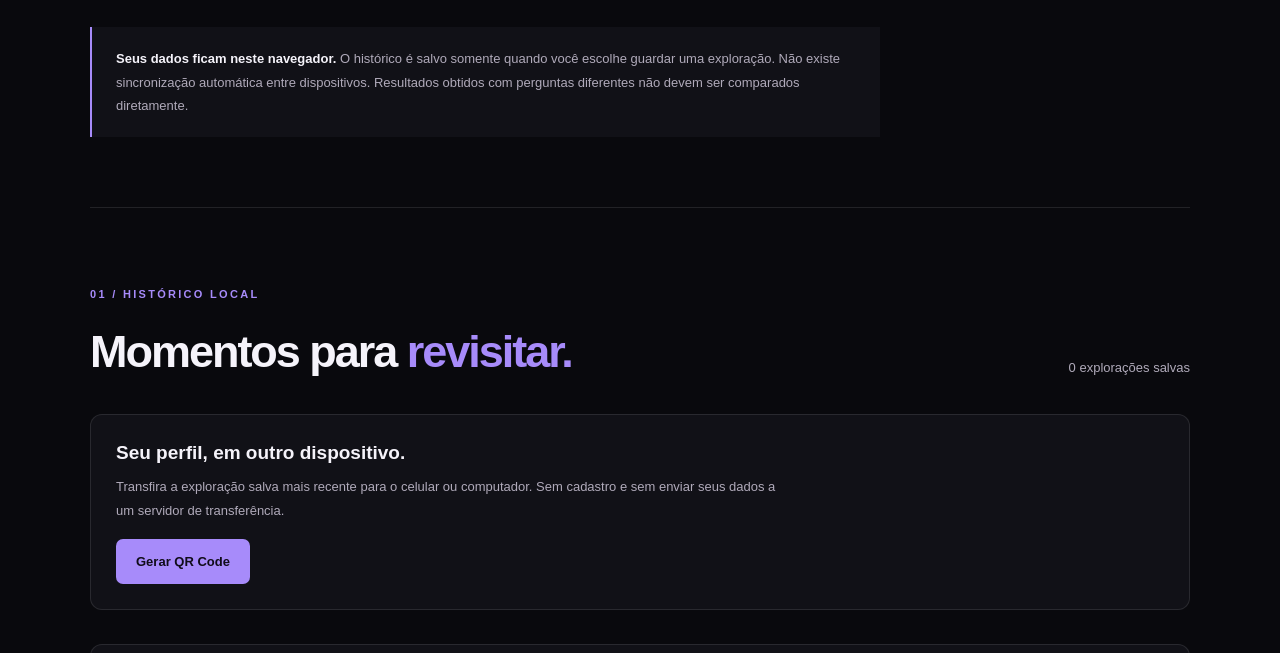
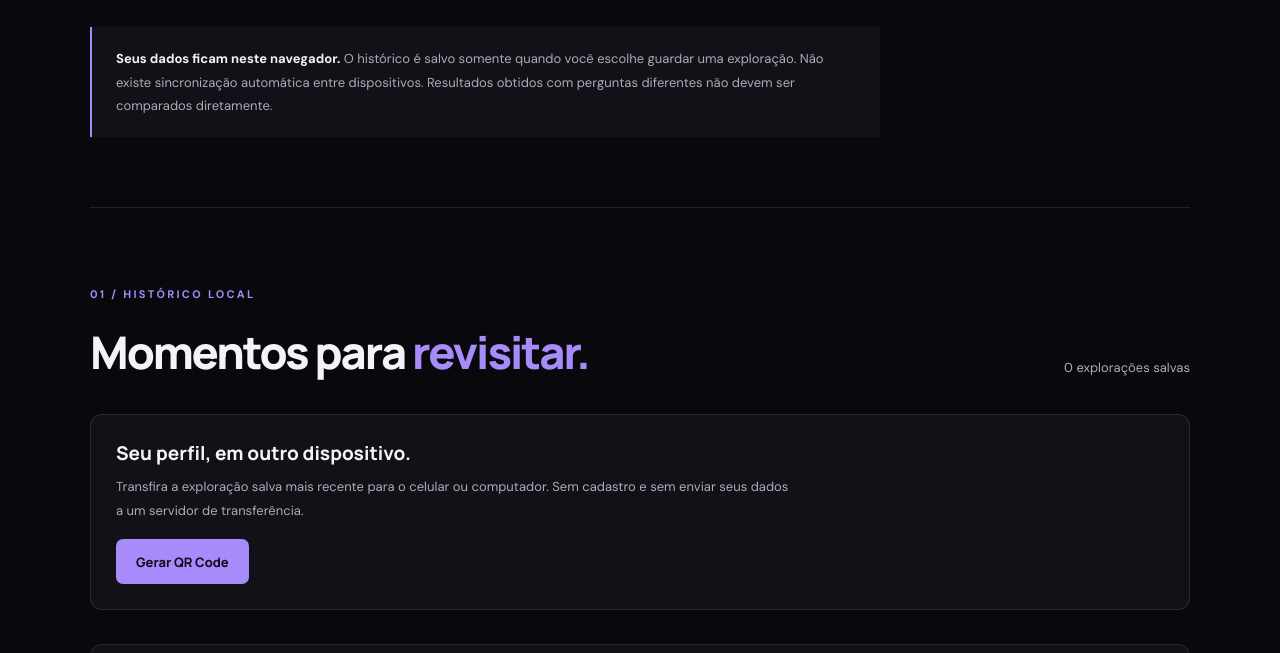
Before and after one commit to KingLXYZ/Persona, a plain HTML site: page minha-jornada.html in a window 1280 px wide. Shown: the part 483-1136 px from the top of the page. Drawn offline with Linux system fonts and the light colour scheme.

Commit message:
Usa fontes locais em minha-jornada.html

```diff
--- a/minha-jornada.html
+++ b/minha-jornada.html
@@ -3,16 +3,14 @@
 <head>
   <meta charset="UTF-8">
     <link rel="icon" type="image/svg+xml" href="persona-icon.svg?v=1">
-    <meta http-equiv="Content-Security-Policy" content="default-src 'self'; script-src 'self'; style-src 'self' https://fonts.googleapis.com; font-src 'self' https://fonts.gstatic.com; img-src 'self' data:; connect-src 'self'; object-src 'none'; frame-src 'none'; base-uri 'self'; form-action 'self'; upgrade-insecure-requests">
+    <meta http-equiv="Content-Security-Policy" content="default-src 'self'; script-src 'self'; style-src 'self'; font-src 'self'; img-src 'self' data:; connect-src 'self'; object-src 'none'; frame-src 'none'; base-uri 'self'; form-action 'self'; upgrade-insecure-requests">
     <meta name="referrer" content="no-referrer">
   <meta name="viewport" content="width=device-width, initial-scale=1.0">
   <meta name="theme-color" content="#09090d">
   <meta name="description" content="Revisite suas explorações salvas no PERSONA. Consulte as pontuações, as datas e gerencie seu histórico local.">
   <title>Minha jornada — PERSONA</title>
 
-  <link rel="preconnect" href="https://fonts.googleapis.com">
-  <link rel="preconnect" href="https://fonts.gstatic.com" crossorigin>
-  <link href="https://fonts.googleapis.com/css2?family=DM+Sans:wght@400;500;600;700&family=Manrope:wght@400;500;600;700;800&display=swap" rel="stylesheet">
+    <link rel="stylesheet" href="fonts.css?v=1">
   <link rel="stylesheet" href="style.css">
   <link rel="stylesheet" href="minha-jornada.css?v=1">
   <link rel="stylesheet" href="persona-qr.css?v=1">
```
